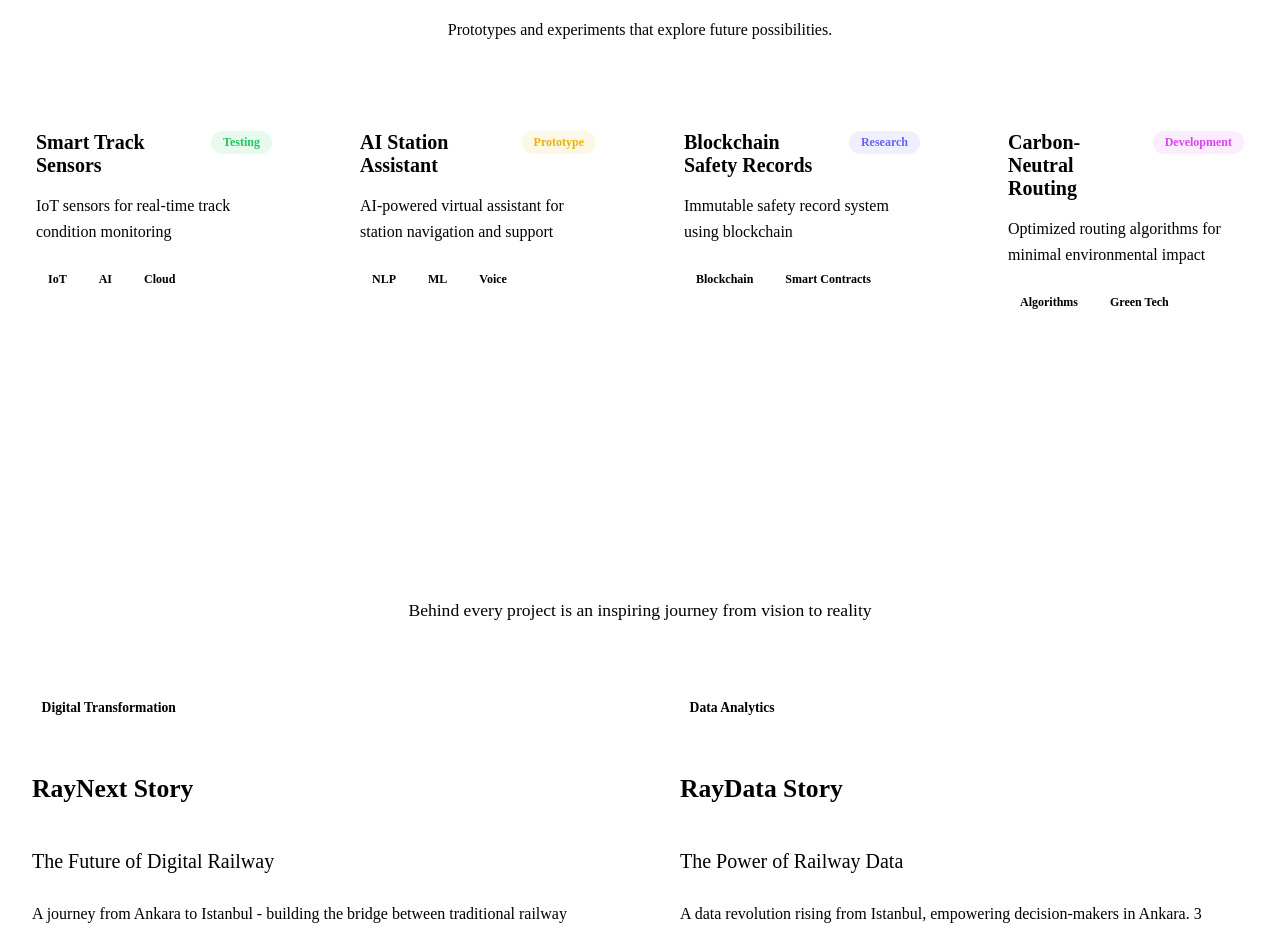
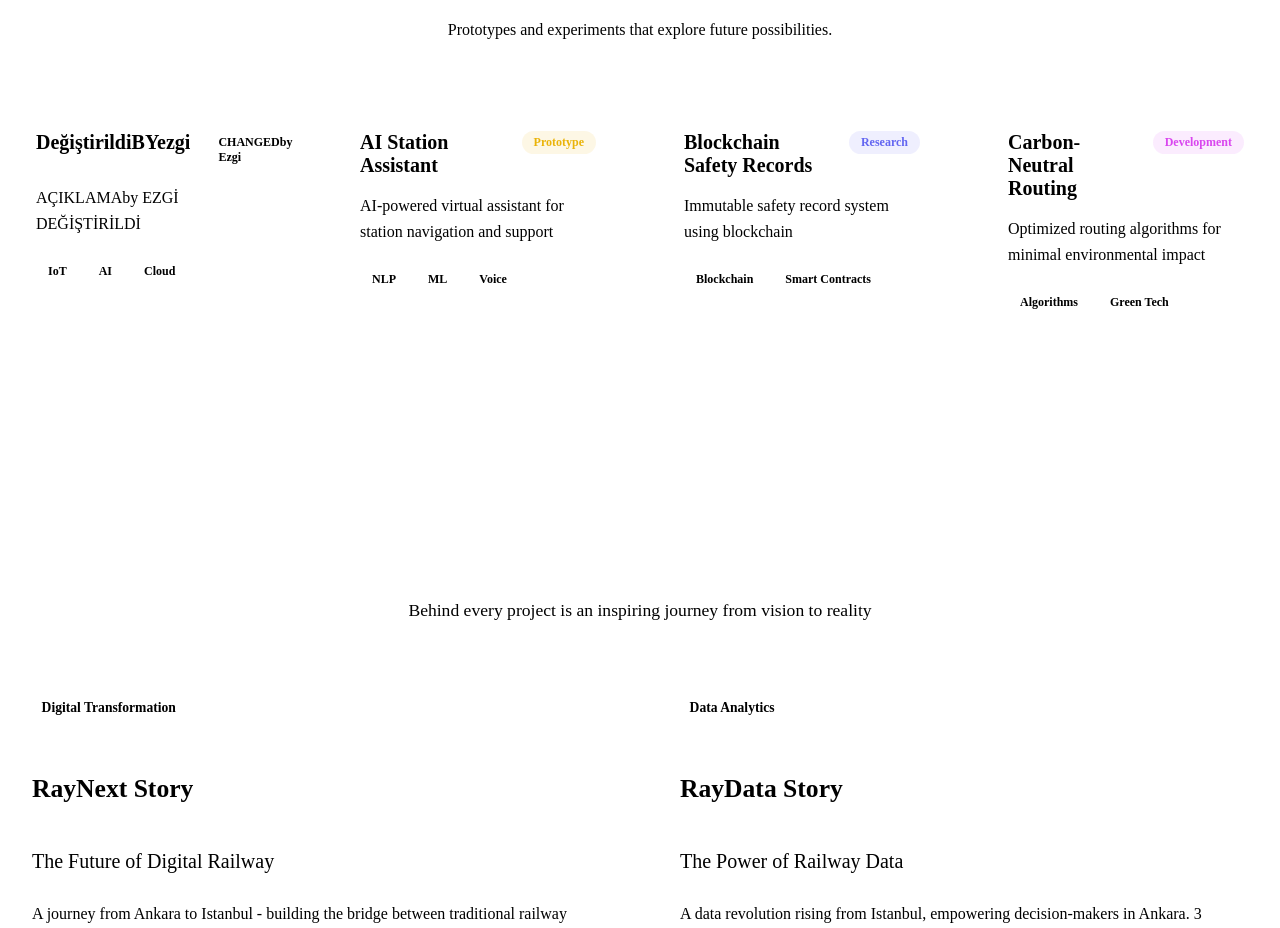
Before and after one commit to ezgihsavran/railDevHub, a React (Vite) app: page / in a window 1280 px wide. Shown: the part 1420-2348 px from the top of the page. Built offline with nearby package versions, Linux system fonts and the light colour scheme; the HTML template or start-up script is replaced by a standard one.

Commit message:
Smart Track Sensors bölümü değiştirildi

```diff
--- a/src/sections/LabShowcase.jsx
+++ b/src/sections/LabShowcase.jsx
@@ -3,9 +3,9 @@ import React from 'react'
 export default function LabShowcase(){
   const items = [
     {
-      title: 'Smart Track Sensors',
-      description: 'IoT sensors for real-time track condition monitoring',
-      status: 'testing',
+      title: 'DeğiştirildiBYezgi',
+      description: 'AÇIKLAMAby EZGİ DEĞİŞTİRİLDİ',
+      status: 'CHANGEDby ezgi',
       tech: ['IoT', 'AI', 'Cloud']
     },
     {
```
